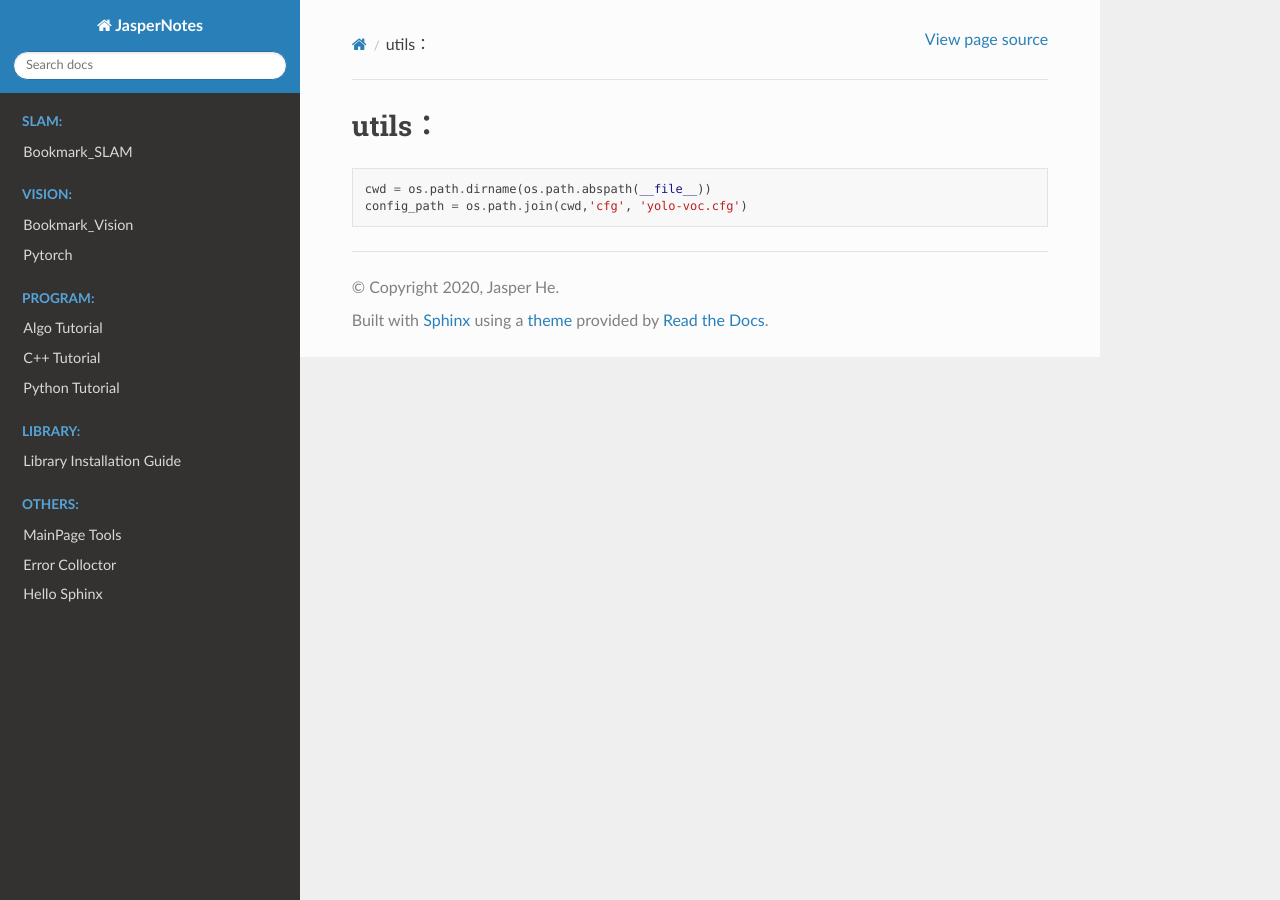
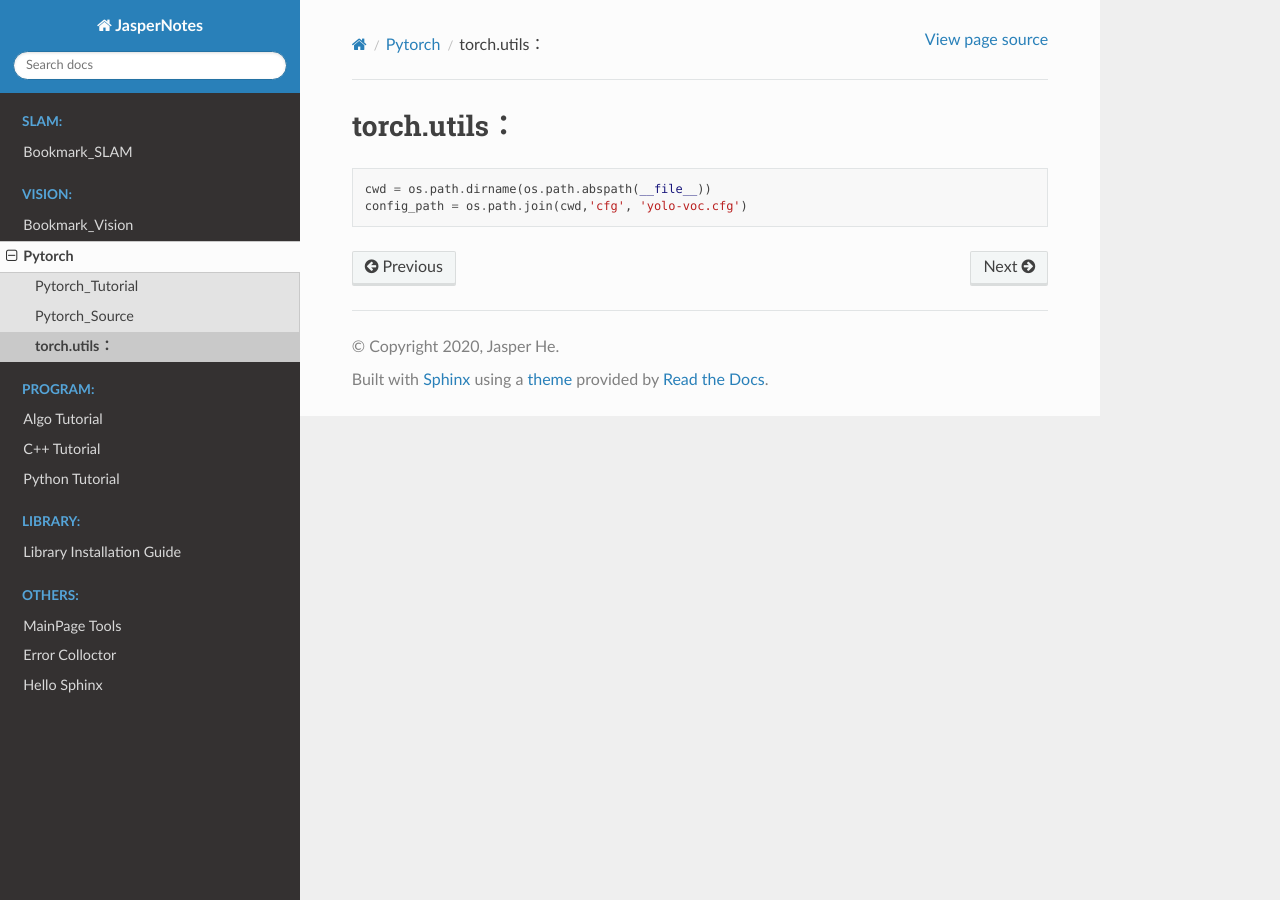
Before and after one commit to baymax-alpha/JasperNotes, a Sphinx documentation site: the page built from source/_vision/_pytorch/torch.utils.md, in a window 1280 px wide. Built offline with Sphinx 7.4.7 and the Read the Docs theme 2.0.0, drawn with Linux system fonts in a browser that asks for light colours; pages that are not in the unit, such as notebooks, are missing from menus.

Commit message:
notebook v0.2.3

````diff
--- a/source/_vision/_pytorch/torch.utils.md
+++ b/source/_vision/_pytorch/torch.utils.md
@@ -2,7 +2,7 @@
 
 
 
-### utils：
+### torch.utils：
 
 ```python
 cwd = os.path.dirname(os.path.abspath(__file__))
--- a/source/_vision/pytorch.rst
+++ b/source/_vision/pytorch.rst
@@ -11,4 +11,4 @@ Todo: to introduce
 
    _pytorch/torch.tutorial
    _pytorch/torch.source
-   _pytorch/torch-utils
+   _pytorch/torch.utils
````
Also changed, not shown: source/_code/_algo/leetcode.md (renamed from source/_code/algo/leetcode.md), source/_code/_c++/c++11.md (renamed from source/_code/c++/c++11.md), source/_code/_python/python.md (renamed from source/_code/python/python.md).
